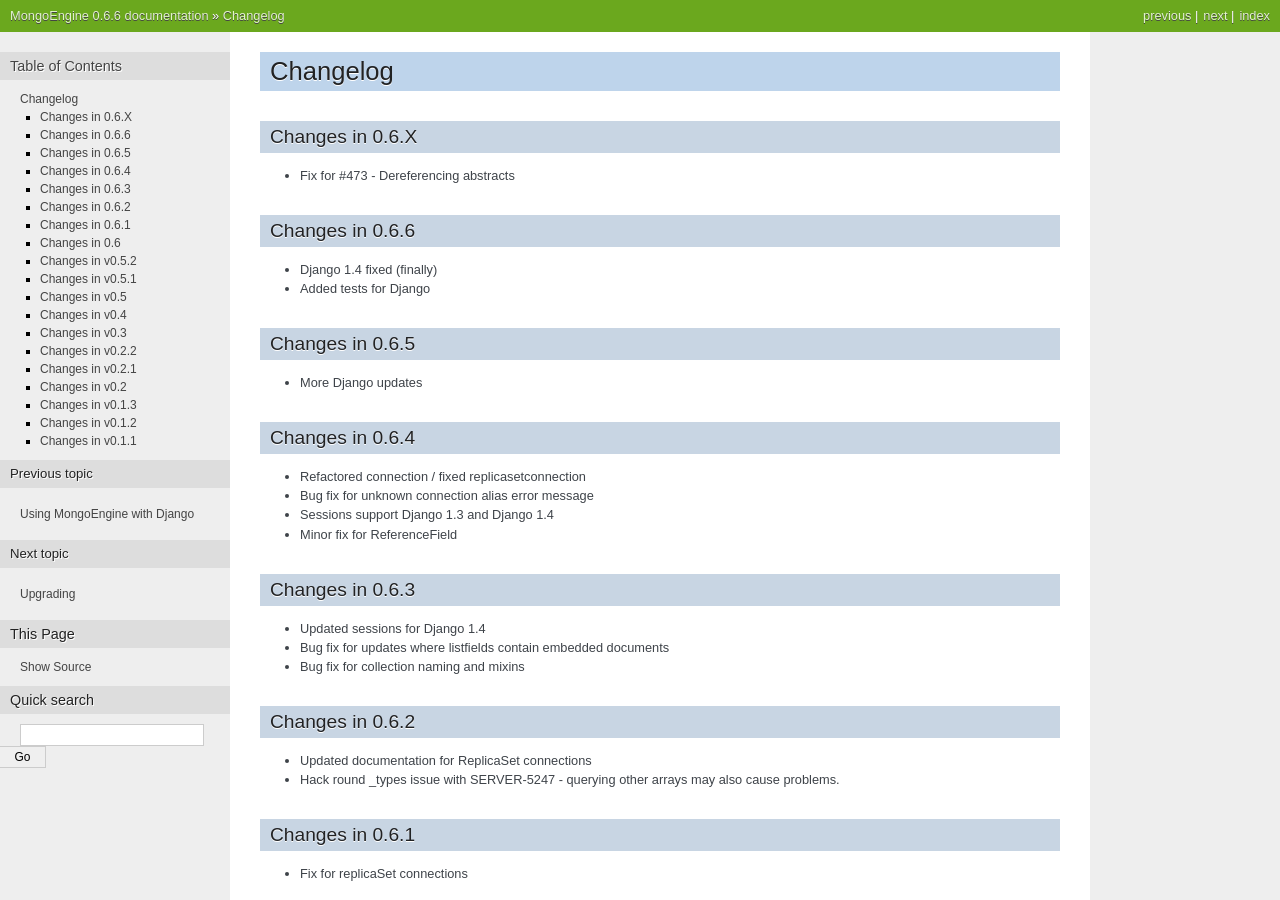
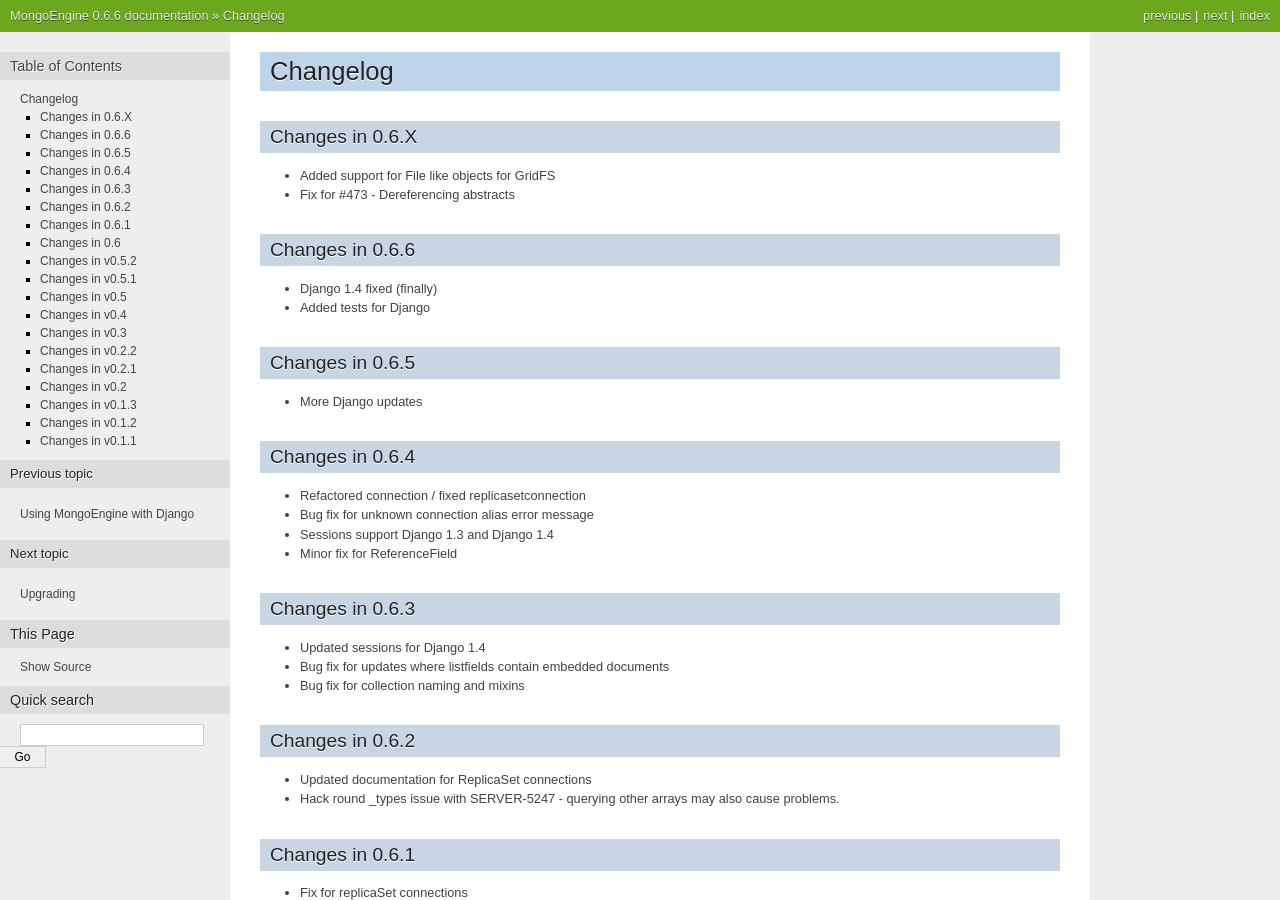
Before and after one commit to MongoEngine/mongoengine, a Sphinx documentation site: the page built from docs/changelog.rst, in a window 1280 px wide and 900 px high. Built offline with Sphinx 7.4.7, drawn with Linux system fonts in a browser that asks for light colours.

Commit message:
Updated Authors / Changelog

```diff
--- a/docs/changelog.rst
+++ b/docs/changelog.rst
@@ -4,6 +4,7 @@ Changelog
 
 Changes in 0.6.X
 ================
+- Added support for File like objects for GridFS
 - Fix for #473 - Dereferencing abstracts
 
 Changes in 0.6.6
```
Also changed, not shown: 1 other file.
